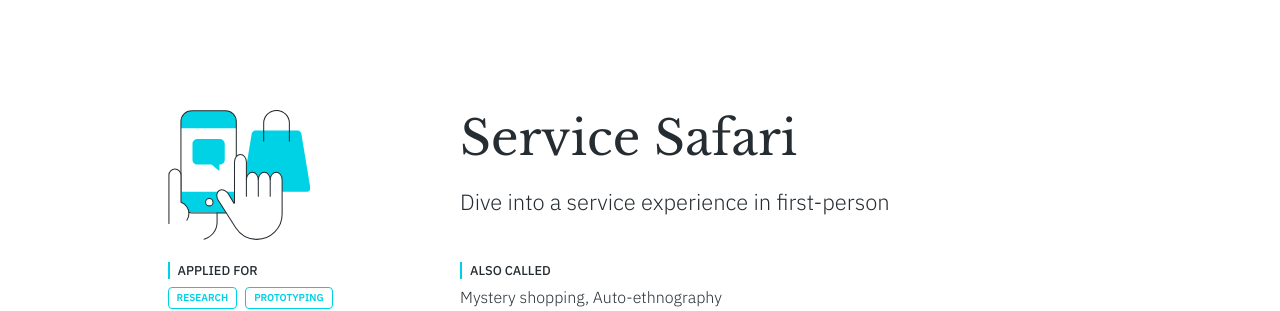
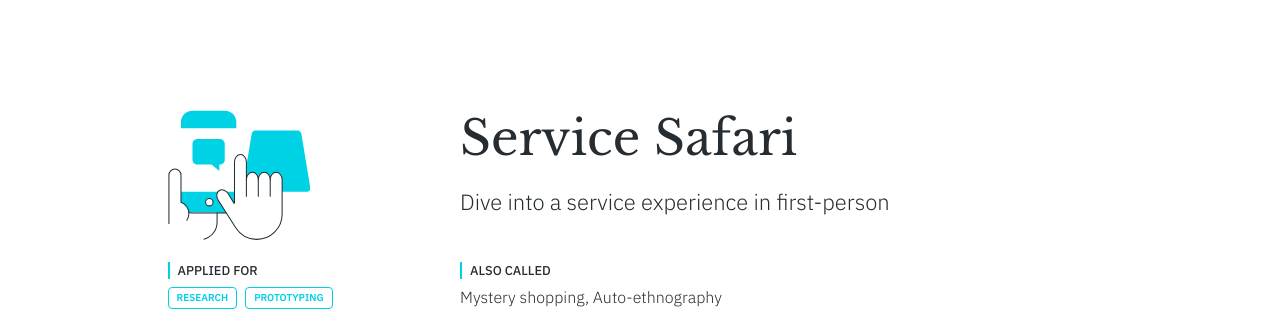
Before and after one commit to service-design-tools/sdt-website, a Jekyll site: the page built from _tools/service-safari.md, in a window 1280 px wide. Shown: the part 124-435 px from the top of the page. Built offline with Jekyll 4.4.1, drawn with Linux system fonts in a browser that asks for light colours.

Commit message:
Update tool “service-safari”

```diff
--- a/_tools/service-safari.md
+++ b/_tools/service-safari.md
@@ -17,12 +17,12 @@ icon: >-
   <svg version="1.1" xmlns="http://www.w3.org/2000/svg" x="0px" y="0px"
   	 viewBox="0 0 137.81 125.88" xml:space="preserve">
   <path class="svg--filled-main" d="M66.15,17.77H12.51v-6.05c0-6.05,4.9-10.95,10.95-10.95H55.2c6.05,0,10.95,4.9,10.95,10.95V17.77z"/>
-  	<path class="svg--outline" d="M20.34,99.36c-4.48-1.16-7.82-5.25-7.82-10.08V11.19c0-5.73,4.69-10.41,10.41-10.41h32.81
+  	<path class="svg--outline svg--bw" d="M20.34,99.36c-4.48-1.16-7.82-5.25-7.82-10.08V11.19c0-5.73,4.69-10.41,10.41-10.41h32.81
   		c5.73,0,10.41,4.69,10.41,10.41v78.09c0,4.29-2.64,8-6.37,9.59"/>
   	<path class="svg--filled-main" d="M54.6,99.69H24.07c-6.38,0-11.55-5.17-11.55-11.55v-8.86h53.64v8.86C66.15,94.52,60.98,99.69,54.6,99.69z"/>
   	<path class="svg--filled-main"  d="M134.18,79.28H76.01c-2.25,0-3.96-2.02-3.59-4.24l8.67-52.18c0.29-1.76,1.81-3.04,3.59-3.04h40.82
   		c1.78,0,3.3,1.29,3.59,3.04l8.67,52.18C138.14,77.26,136.43,79.28,134.18,79.28z"/>
-  	<path class="svg--outline" d="M92.66,30.13v-17.3c0-6.87,5.57-12.44,12.44-12.44h0c6.87,0,12.44,5.57,12.44,12.44v17.3"/>
+  	<path class="svg--outline svg--bw" d="M92.66,30.13v-17.3c0-6.87,5.57-12.44,12.44-12.44h0c6.87,0,12.44,5.57,12.44,12.44v17.3"/>
   	<path class="svg--outline svg--filled-light" d="M43.57,89.28c0,1.97-1.6,3.57-3.57,3.57c-1.97,0-3.57-1.6-3.57-3.57s1.6-3.57,3.57-3.57
   		C41.97,85.71,43.57,87.31,43.57,89.28z"/>
   	<path class="svg--filled-main" d="M50.2,28.03H28.47c-2.62,0-4.76,2.14-4.76,4.76V48.1c0,2.62,2.14,4.76,4.76,4.76h13.7l7.54,6.27v-6.27h0.49
```
